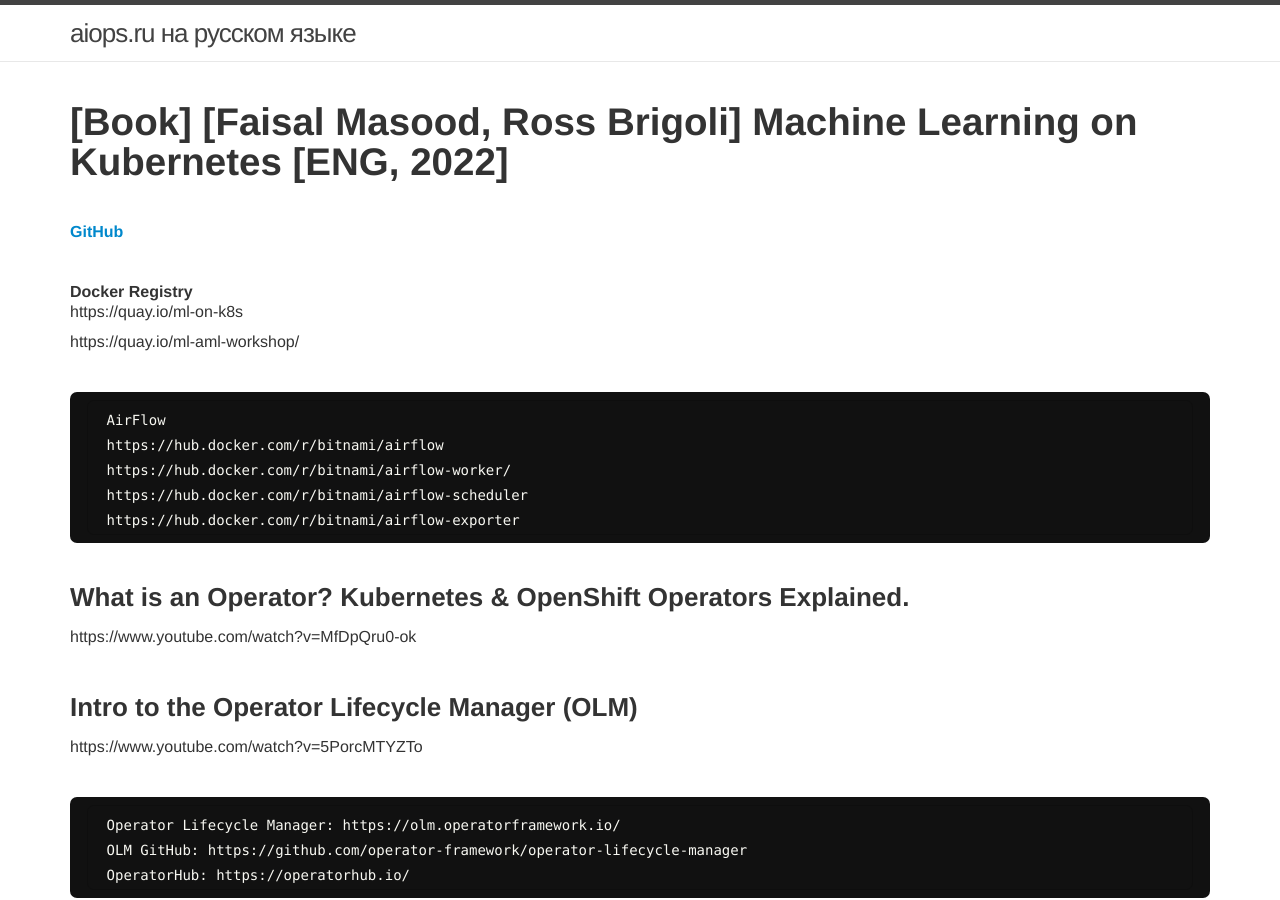
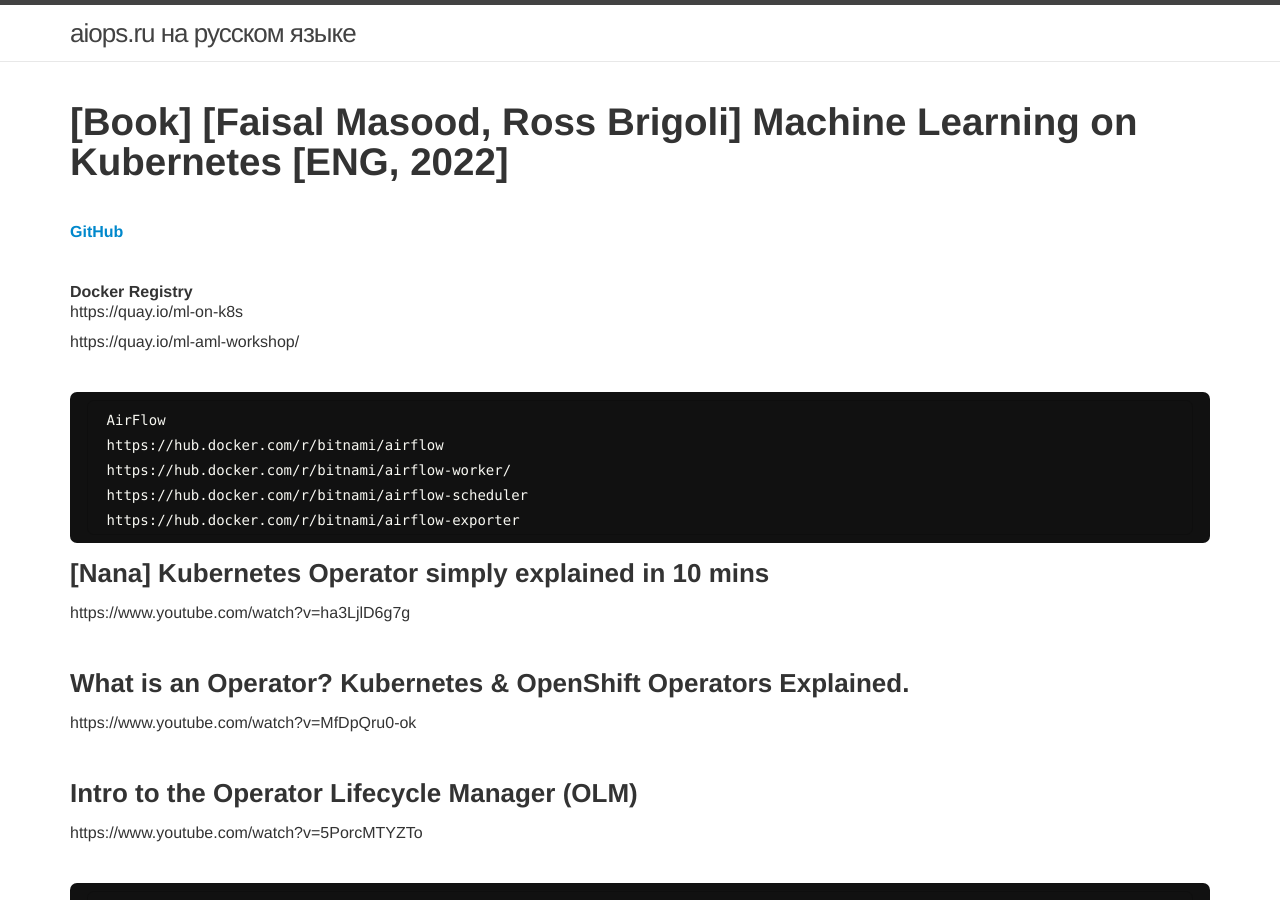
Before and after one commit to webmakaka/docs.mlops.ru, a Jekyll site: the page built from website/01-books/01-machine-learning-on-kubernetes/00-index.md, in a window 1280 px wide and 900 px high. Built offline with Jekyll 4.4.1, drawn with Linux system fonts in a browser that asks for light colours.

Commit message:
Update 00-index.md

````diff
--- a/website/01-books/01-machine-learning-on-kubernetes/00-index.md
+++ b/website/01-books/01-machine-learning-on-kubernetes/00-index.md
@@ -28,6 +28,10 @@
 https://hub.docker.com/r/bitnami/airflow-scheduler
 https://hub.docker.com/r/bitnami/airflow-exporter
 ```
+
+### [Nana] Kubernetes Operator simply explained in 10 mins
+
+https://www.youtube.com/watch?v=ha3LjlD6g7g
 
 <br/>
 
````
